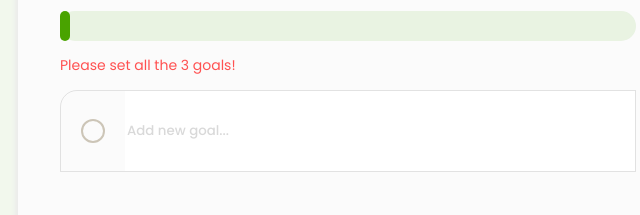
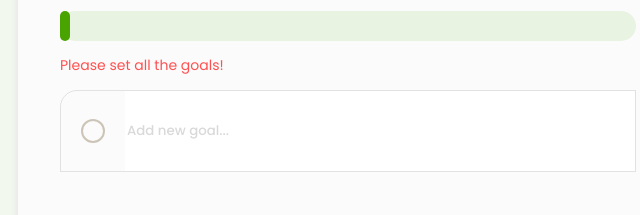
Before and after one commit to shethchirag/FocusOnToday, a plain HTML site: page index.html in a window 1280 px wide. Both pictures are taken after a click on the element 385 px from the left and 471 px from the top of the page. Shown: the part 341-556 px from the top of the page, 292-932 px from the left. Drawn offline with Linux system fonts and the light colour scheme.

Commit message:
normal change

```diff
--- a/index.html
+++ b/index.html
@@ -26,7 +26,7 @@
             <span></span>
           </div>
         </div>
-        <p class="error_message">Please set all the 3 goals!</p>
+        <p class="error_message">Please set all the goals!</p>
         <div class="goal_container">
           <div class="custom_checkbox">
             <img class="check-icon" src="/images/Vector 1.svg" alt="checkimg" />
```
